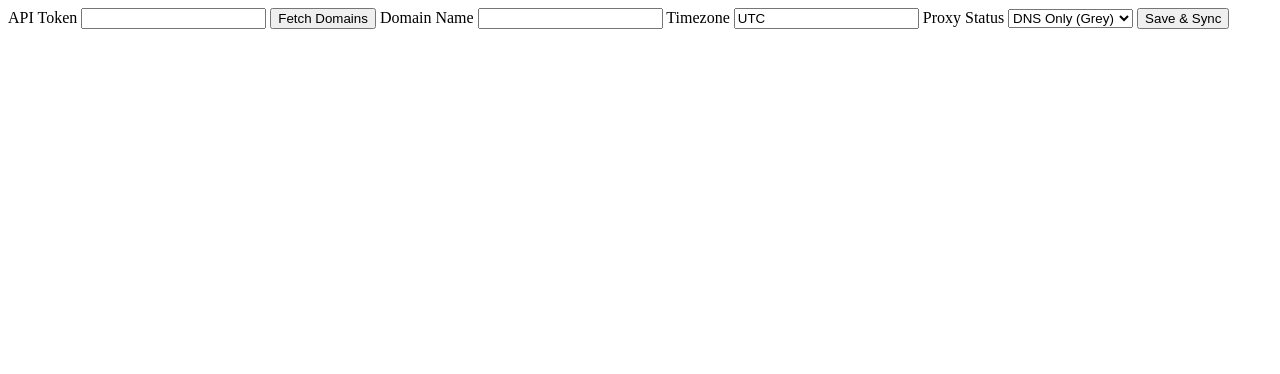
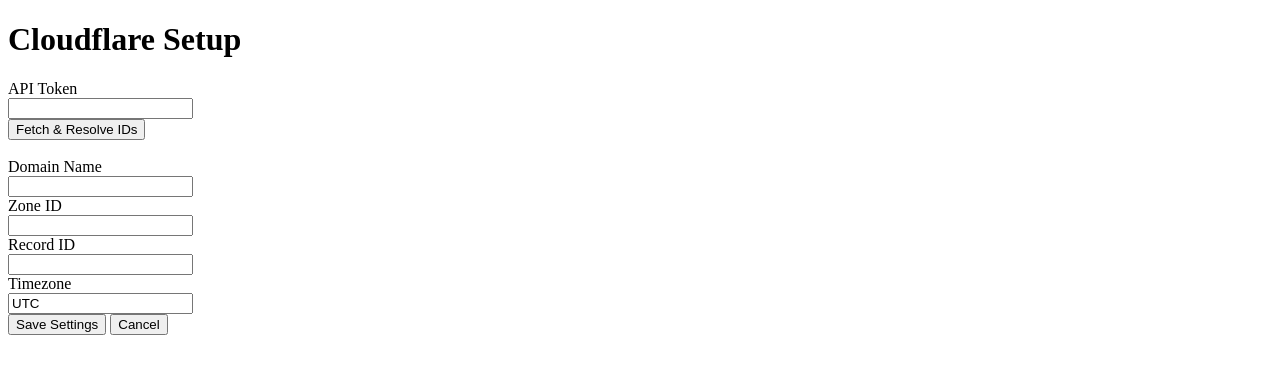
Before and after one commit to DmesgNoise/cloudflare-ddns, a Flask app: page /setup in a window 1280 px wide. Shown: the top 374 px of the page. Run offline with Flask 3, Linux system fonts and the light colour scheme.

Commit message:
Implement explicit ID resolution and visual field verification on setup page

```diff
--- a/app/app.py
+++ b/app/app.py
@@ -1,14 +1,15 @@
-import os, json, requests, threading, traceback, sys
+import os, json, requests, threading, sys
 from flask import Flask, render_template, request, redirect, url_for, jsonify
 
 app = Flask(__name__)
 CONFIG_FILE = '/app/config/config.json'
 
+# --- State ---
 LAST_CHECKED_TIME, CURRENT_WAN_IP, ENGINE_STATUS = "Never", "Loading...", "Initializing..."
 wake_up_event = threading.Event()
 
 def load_config():
-    default = {"token": "", "zone_id": "", "zone_name": "", "record_id": "", "timezone": os.environ.get('TZ', 'UTC'), "proxied": False, "interval": "60"}
+    default = {"token": "", "zone_id": "", "zone_name": "", "record_id": "", "timezone": "UTC", "proxied": False, "interval": "60"}
     if not os.path.exists(CONFIG_FILE): return default
     try:
         with open(CONFIG_FILE, 'r') as f: return {**default, **json.load(f)}
@@ -18,6 +19,7 @@
     os.makedirs(os.path.dirname(CONFIG_FILE), exist_ok=True)
     with open(CONFIG_FILE, 'w') as f: json.dump(config, f, indent=4)
 
+# --- Background Worker ---
 def ddns_worker_engine():
     global LAST_CHECKED_TIME, CURRENT_WAN_IP, ENGINE_STATUS
     while True:
@@ -28,55 +30,57 @@
                 CURRENT_WAN_IP = current_wan
                 url = f"https://api.cloudflare.com/client/v4/zones/{config['zone_id']}/dns_records/{config['record_id']}"
                 headers = {"Authorization": f"Bearer {config['token']}", "Content-Type": "application/json"}
-
-                # Update with proxy status from config
                 payload = {"type": "A", "name": config['zone_name'], "content": current_wan, "proxied": config.get('proxied', False)}
                 requests.put(url, headers=headers, json=payload, timeout=10)
                 ENGINE_STATUS = "Sync Successful"
             else:
                 ENGINE_STATUS = "Config Incomplete"
-        except Exception:
-            ENGINE_STATUS = "Error: Check Logs"
+        except: ENGINE_STATUS = "Error"
         wake_up_event.wait(timeout=int(load_config().get("interval", 60)))
         wake_up_event.clear()
 
 threading.Thread(target=ddns_worker_engine, daemon=True).start()
 
+# --- Routes ---
 @app.route('/')
 def index(): return render_template('status.html')
 
 @app.route('/setup', methods=['GET', 'POST'])
 def setup():
     if request.method == 'POST':
-        token = request.form.get('token', '').strip()
-        zone_name = request.form.get('zone_name', '').strip()
-        timezone = request.form.get('timezone', 'UTC')
-        proxied = request.form.get('proxied') == 'true'
-        interval = request.form.get('interval', '60')
-
-        headers = {"Authorization": f"Bearer {token}", "Content-Type": "application/json"}
-        zone_id, record_id = "", ""
-
-        # Resolve IDs
-        z_resp = requests.get("https://api.cloudflare.com/client/v4/zones", headers=headers, timeout=8).json()
-        for z in z_resp.get('result', []):
-            if z['name'] == zone_name:
-                zone_id = z['id']
-                break
-        if zone_id:
-            r_resp = requests.get(f"https://api.cloudflare.com/client/v4/zones/{zone_id}/dns_records?type=A&name={zone_name}", headers=headers, timeout=8).json()
-            if r_resp.get('result'): record_id = r_resp['result'][0]['id']
-
-        save_config({"token": token, "zone_id": zone_id, "zone_name": zone_name, "record_id": record_id, "timezone": timezone, "proxied": proxied, "interval": interval})
+        save_config({
+            "token": request.form.get('token'),
+            "zone_id": request.form.get('zone_id'),
+            "zone_name": request.form.get('zone_name'),
+            "record_id": request.form.get('record_id'),
+            "timezone": request.form.get('timezone'),
+            "proxied": request.form.get('proxied') == 'true',
+            "interval": request.form.get('interval', '60')
+        })
         wake_up_event.set()
         return redirect(url_for('index'))
     return render_template('setup.html', config=load_config())
 
 @app.route('/api/fetch_zones', methods=['POST'])
 def api_fetch_zones():
-    token = request.get_json().get('token', '')
-    resp = requests.get("https://api.cloudflare.com/client/v4/zones", headers={"Authorization": f"Bearer {token}"}, timeout=8)
+    token = request.get_json().get('token')
+    resp = requests.get("https://api.cloudflare.com/client/v4/zones", headers={"Authorization": f"Bearer {token}"})
     return jsonify({"zones": [{"name": z["name"]} for z in resp.json().get("result", [])]})
+
+@app.route('/api/resolve_ids', methods=['POST'])
+def api_resolve_ids():
+    data = request.get_json()
+    token, zone_name = data.get('token'), data.get('zone_name')
+    headers = {"Authorization": f"Bearer {token}"}
+    zone_id, record_id = "", ""
+    z_resp = requests.get("https://api.cloudflare.com/client/v4/zones", headers=headers).json()
+    for z in z_resp.get('result', []):
+        if z['name'] == zone_name:
+            zone_id = z['id']; break
+    if zone_id:
+        r_resp = requests.get(f"https://api.cloudflare.com/client/v4/zones/{zone_id}/dns_records?type=A&name={zone_name}", headers=headers).json()
+        if r_resp.get('result'): record_id = r_resp['result'][0]['id']
+    return jsonify({"zone_id": zone_id, "record_id": record_id})
 
 if __name__ == '__main__':
     app.run(host='0.0.0.0', port=5555)
--- a/app/templates/setup.html
+++ b/app/templates/setup.html
@@ -1,34 +1,42 @@
 <!DOCTYPE html>
 <html>
+<head><title>Setup</title></head>
 <body>
+    <h1>Cloudflare Setup</h1>
     <form action="/setup" method="POST">
-        <label>API Token</label>
-        <input type="password" id="token" name="token" value="{{ config.token }}" required>
-        <button type="button" onclick="fetchDomains()">Fetch Domains</button>
+        <label>API Token</label><br>
+        <input type="password" id="token" name="token" value="{{ config.token }}" required><br>
+        <button type="button" onclick="fetchAll()">Fetch & Resolve IDs</button><br><br>
 
-        <label>Domain Name</label>
-        <input type="text" id="zone_name" name="zone_name" value="{{ config.zone_name }}" readonly required>
+        <label>Domain Name</label><br>
+        <input type="text" id="zone_name" name="zone_name" value="{{ config.zone_name }}" readonly required><br>
 
-        <label>Timezone</label>
-        <input type="text" name="timezone" value="{{ config.timezone }}">
+        <label>Zone ID</label><br>
+        <input type="text" id="zone_id" name="zone_id" value="{{ config.zone_id }}" readonly><br>
 
-        <label>Proxy Status</label>
-        <select name="proxied">
-            <option value="true" {% if config.proxied %}selected{% endif %}>Proxied (Orange)</option>
-            <option value="false" {% if not config.proxied %}selected{% endif %}>DNS Only (Grey)</option>
-        </select>
+        <label>Record ID</label><br>
+        <input type="text" id="record_id" name="record_id" value="{{ config.record_id }}" readonly><br>
 
-        <button type="submit">Save & Sync</button>
+        <label>Timezone</label><br>
+        <input type="text" name="timezone" value="{{ config.timezone }}"><br>
+
+        <button type="submit">Save Settings</button>
+        <button type="button" onclick="window.location.href='/'">Cancel</button>
     </form>
 
     <script>
-        async function fetchDomains() {
+        async function fetchAll() {
             const token = document.getElementById('token').value;
-            const res = await fetch('/api/fetch_zones', {method: 'POST', headers: {'Content-Type': 'application/json'}, body: JSON.stringify({token})});
-            const data = await res.json();
-            // Simplified: Just prompt or use a custom select. For now, we update the input directly.
-            const domain = prompt("Enter one of these domains:", data.zones.map(z => z.name).join(", "));
-            if (domain) document.getElementById('zone_name').value = domain;
+            let res = await fetch('/api/fetch_zones', {method:'POST', headers:{'Content-Type':'application/json'}, body:JSON.stringify({token})});
+            let data = await res.json();
+            const domain = prompt("Select Domain:", data.zones.map(z => z.name).join(", "));
+            if (!domain) return;
+            document.getElementById('zone_name').value = domain;
+
+            let res2 = await fetch('/api/resolve_ids', {method:'POST', headers:{'Content-Type':'application/json'}, body:JSON.stringify({token, zone_name: domain})});
+            let result = await res2.json();
+            document.getElementById('zone_id').value = result.zone_id || "NOT FOUND";
+            document.getElementById('record_id').value = result.record_id || "NOT FOUND";
         }
     </script>
 </body>
```
